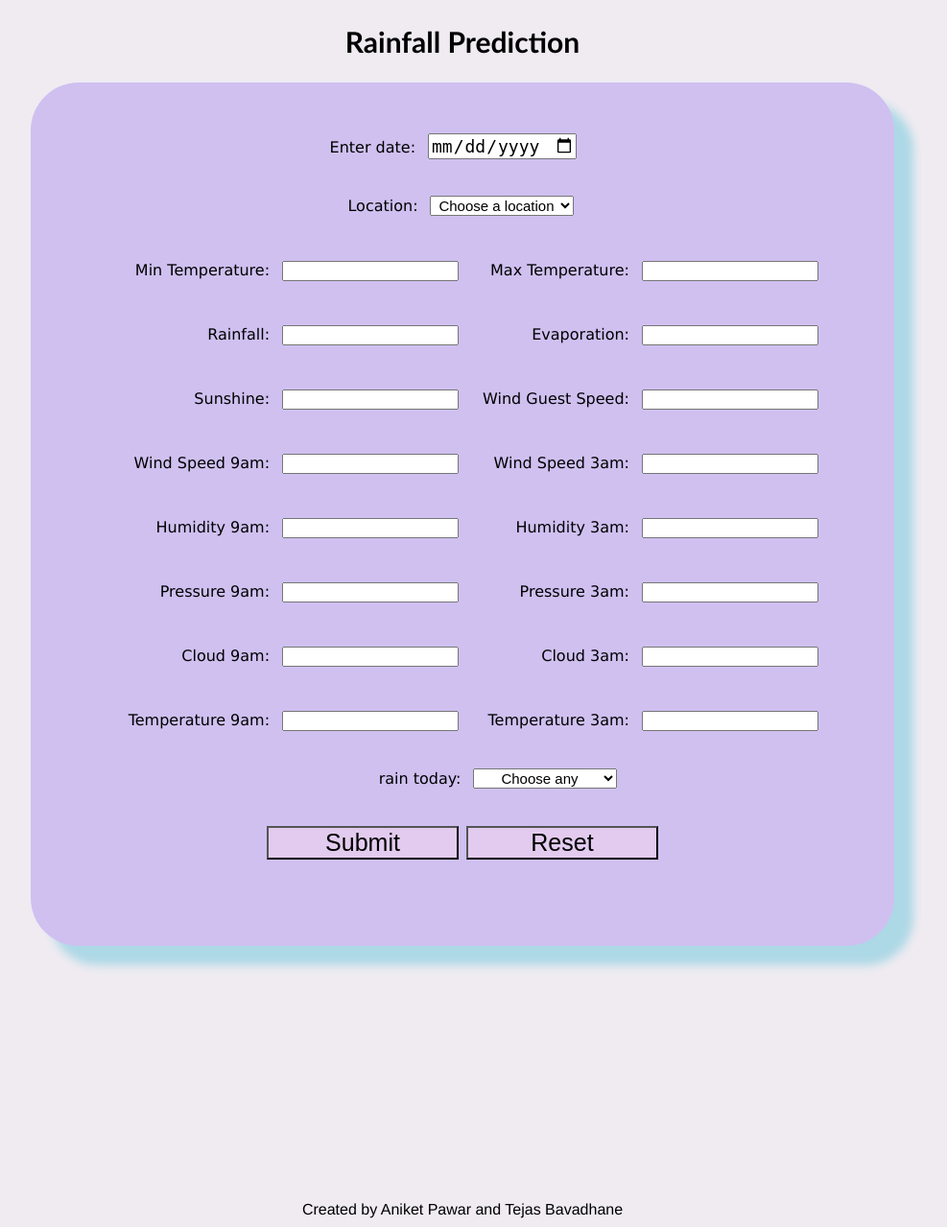
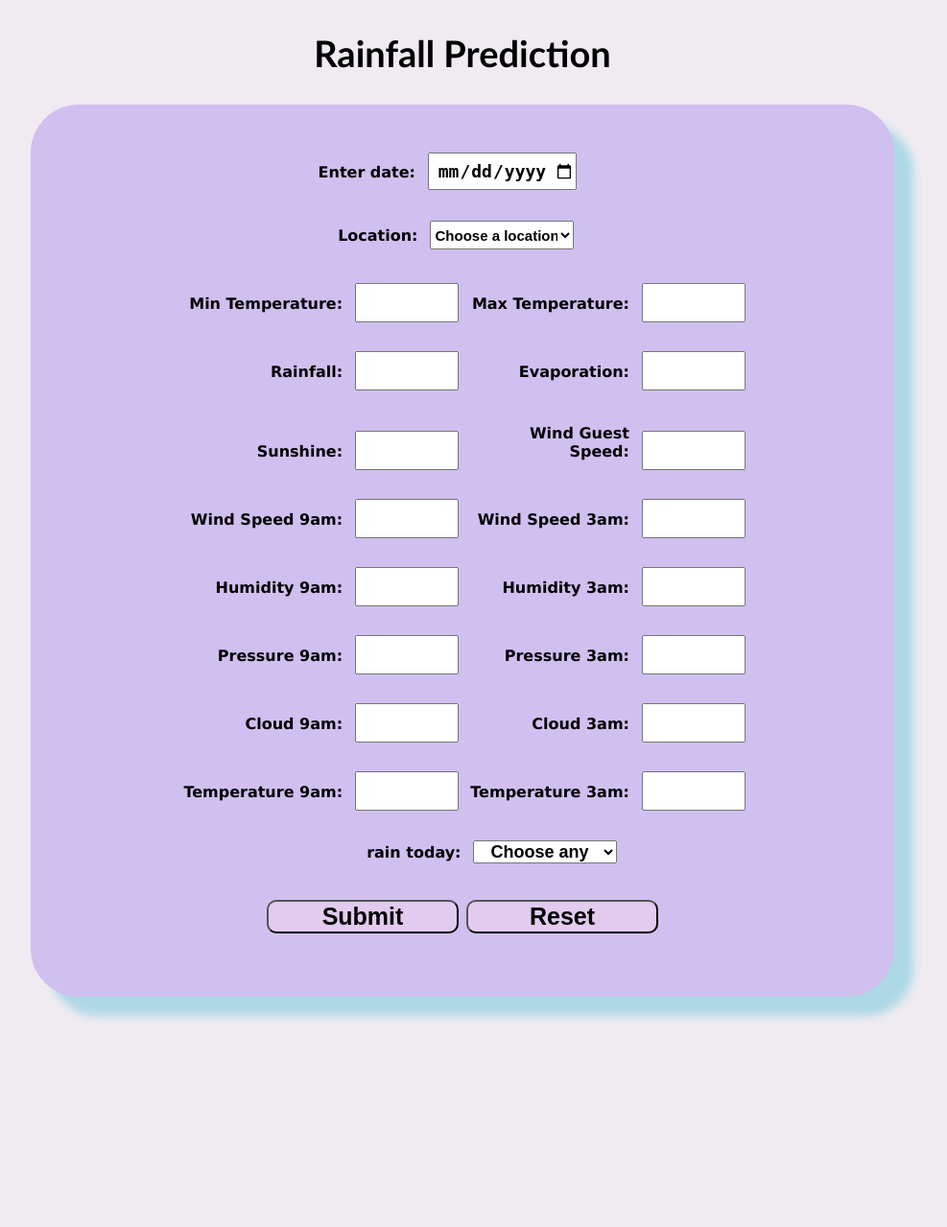
Before and after one commit to Aniketanantpwr/machine_learning_project, a Flask app: page / in a window 1280 px wide. Shown: the top 1279 px of the page at 96% size, without its empty margins (158-1145 px from the left). Run offline with Flask 3, Linux system fonts and the light colour scheme; parts of the project's set-up code (start-up, migrations or seed data) failed here and were passed over.

Commit message:
Update style.css

```diff
--- a/static/css/style.css
+++ b/static/css/style.css
@@ -6,7 +6,7 @@ body {
 
 h2 {
   font-family: Candara;
-  font-size: 30px;
+  font-size: 38px;
   text-align: center;
 }
 
@@ -23,12 +23,12 @@ form {
   box-shadow: 20px 20px 10px lightblue;
   border-radius: 50px;
   padding-top: 50px;
-  padding-bottom: 50px;
+  padding-bottom: 80px;
 }
 
 label {
   display: inline-block;
-
+  font-weight: bold;
   width: 170px;
   height: 30px;
   text-align: right;
@@ -38,21 +38,28 @@ label {
 }
 
 input {
-  font-size: 13px
+  font-size: 20px;
+  width: 100px;
+  height: 35px;
+  text-align: center;
+  font-weight: bold;
 }
 
 select {
   display: inline-block;
   width: 150px;
   text-align: center;
-  font-size: 15px;
+  font-size: 18px;
   margin-right: 10px;
   margin-top: 30px;
+  font-weight: bold;
 }
 
 #selectNumber {
   margin-right: auto;
   margin-right: 100px;
+  font-size: 15px;
+  height: 30px;
 }
 
 .date {
@@ -66,6 +73,7 @@ select {
   width: 200px;
   margin-bottom: 10px;
   background-color: rgb(226, 203, 238);
+  border-radius: 10px;
 }
 
 .footer {
```
